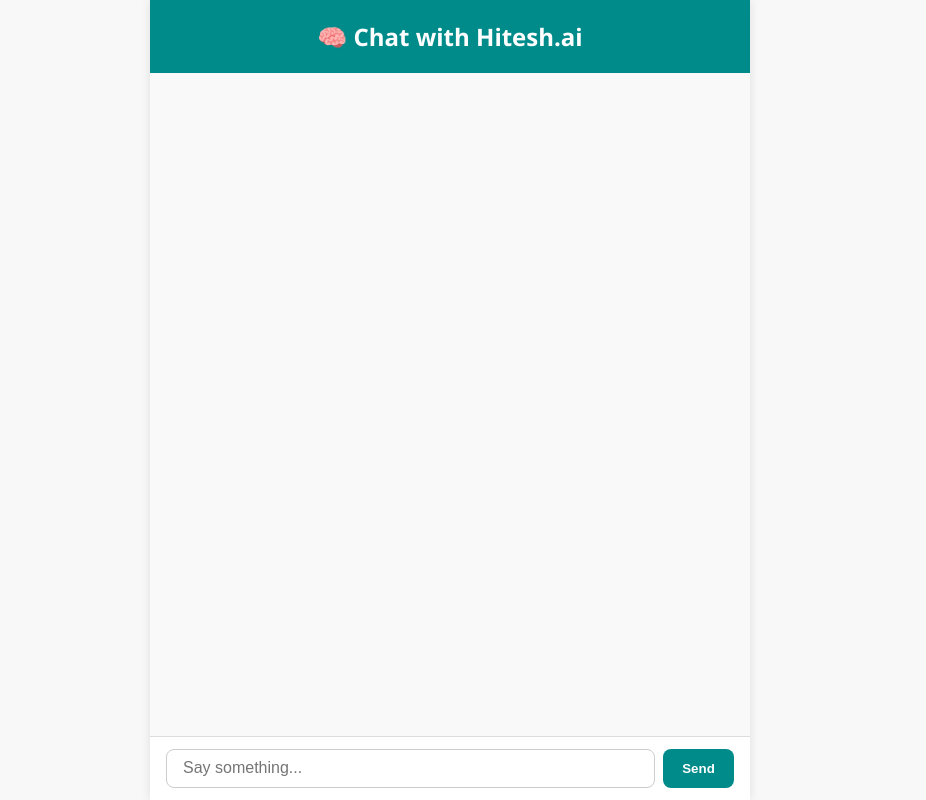
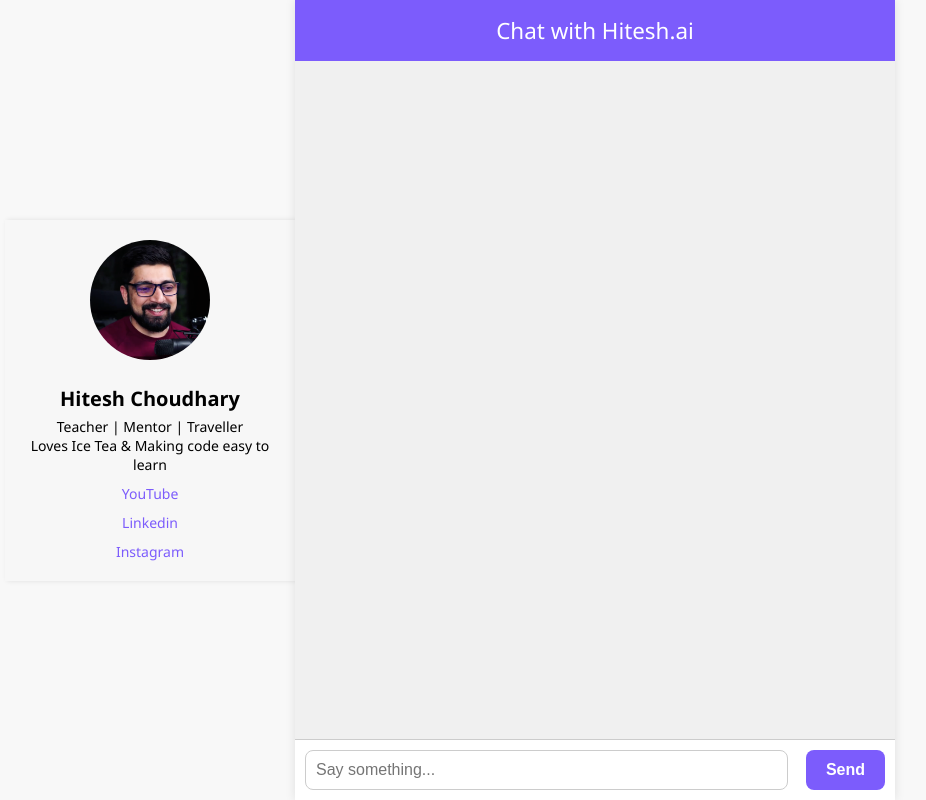
Before and after one commit to WasyfAli/first-chatbot-fastapi-openai, a FastAPI app: page / in a window 1280 px wide. Shown: the whole page, without its empty margins (190-1116 px from the left). Run offline with FastAPI, Linux system fonts and the light colour scheme.

Commit message:
added image block

```diff
--- a/templates/index.html
+++ b/templates/index.html
@@ -3,6 +3,152 @@
 <head>
     <title>Chat with Hitesh.ai 🧠</title>
     <link rel="stylesheet" href="/static/style.css">
+    <style>
+        body {
+            margin: 0;
+            font-family: 'Segoe UI', sans-serif;
+            display: flex;
+            height: 100vh;
+            overflow: hidden;
+        }
+
+        /* Sidebar */
+        .sidebar {
+            width: 250px;
+            background: #f7f7f7;
+            padding: 20px;
+            box-shadow: 2px 0 5px rgba(0,0,0,0.1);
+            display: flex;
+            flex-direction: column;
+            align-items: center;
+        }
+        @media screen and (max-width: 768px) {
+    .sidebar {
+        display: none;
+    }
+}
+
+        .sidebar img {
+            width: 120px;
+            border-radius: 50%;
+            margin-bottom: 15px;
+        }
+
+        .sidebar h2 {
+            margin: 10px 0 5px;
+            font-size: 20px;
+        }
+
+        .sidebar p {
+            margin: 0;
+            font-size: 14px;
+            text-align: center;
+        }
+
+        .sidebar a {
+            text-decoration: none;
+            color: #7C5CFC;
+            font-size: 14px;
+            display: block;
+            margin-top: 10px;
+        }
+
+        /* Chat Container */
+        .chat-container {
+            flex: 1;
+            display: flex;
+            flex-direction: column;
+            height: 100%;
+        }
+
+        header {
+            background-color: #7C5CFC;
+            color: white;
+            padding: 15px;
+            text-align: center;
+            font-size: 1.4rem;
+            position: sticky;
+            top: 0;
+            z-index: 1;
+        }
+
+        .chat-box {
+            flex: 1;
+            padding: 20px;
+            overflow-y: auto;
+            background: #f0f0f0;
+        }
+
+        .chat-bubble {
+            max-width: 75%;
+            margin-bottom: 12px;
+            padding: 10px 15px;
+            border-radius: 10px;
+            line-height: 1.4;
+        }
+
+        .chat-bubble span {
+            font-weight: bold;
+            /* display: block;
+            margin-bottom: 4px; */
+        }
+
+        .user {
+            background-color: #d9e7ff;
+            align-self: flex-end;
+            margin-left: auto;
+        }
+
+        .bot {
+            background-color: #fff;
+            border: 1px solid #ccc;
+            margin-right: auto;
+        }
+
+        .input-area {
+            display: flex;
+            padding: 10px;
+            border-top: 1px solid #ccc;
+            background: white;
+        }
+
+        .input-area input {
+            flex: 1;
+            padding: 10px;
+            font-size: 1rem;
+        }
+
+        .input-area button {
+            padding: 10px 20px;
+            font-size: 1rem;
+            background-color: #7C5CFC;
+            color: white;
+            border: none;
+            cursor: pointer;
+            margin-left: 10px;
+        }
+
+        /* Typing Loader */
+        #loader {
+            display: none;
+            margin: 10px 20px;
+            font-weight: bold;
+            color: #666;
+        }
+
+        .dots::after {
+            content: '';
+            animation: dots 1.5s steps(5, end) infinite;
+        }
+
+        @keyframes dots {
+            0%, 20% { content: ''; }
+            40% { content: '.'; }
+            60% { content: '..'; }
+            80%, 100% { content: '...'; }
+        }
+    </style>
+
     <script>
         window.onload = () => {
             document.getElementById("loader").style.display = "none";
@@ -10,9 +156,21 @@
     </script>
 </head>
 <body>
+    <!-- Sidebar -->
+    <div class="sidebar">
+        <img src="/static/hitesh.png" alt="Hitesh Choudhary">
+        <h2>Hitesh Choudhary</h2>
+        <p>Teacher | Mentor | Traveller</p>
+        <p>Loves Ice Tea & Making code easy to learn</p>
+        <a href="https://www.youtube.com/@chaiaurcode" target="_blank">YouTube</a>
+        <a href="https://www.linkedin.com/in/hiteshchoudhary/?originalSubdomain=in" target="_blank">Linkedin</a>
+        <a href="https://www.instagram.com/hiteshchoudharyofficial/?hl=en" target="_blank">Instagram</a>
+    </div>
+
+    <!-- Chat Interface -->
     <div class="chat-container">
         <header>
-            <h2>🧠 Chat with Hitesh.ai</h2>
+            Chat with Hitesh.ai
         </header>
 
         <div id="chat-box" class="chat-box"></div>
@@ -36,6 +194,7 @@
 
             chatBox.innerHTML += `<div class="chat-bubble user"><span>You:</span> ${userText}</div>`;
             input.value = "";
+            input.focus();
 
             loader.style.display = "block";
 
@@ -45,11 +204,11 @@
                 body: JSON.stringify({ message: userText })
             });
 
+            const data = await response.json();
+
             loader.style.display = "none";
 
-            const data = await response.json();
             chatBox.innerHTML += `<div class="chat-bubble bot"><span>Hitesh.ai:</span> ${data.reply}</div>`;
-
             chatBox.scrollTop = chatBox.scrollHeight;
         }
     </script>
```
Also changed, not shown: static/hitesh.png (added), 1 other file.
